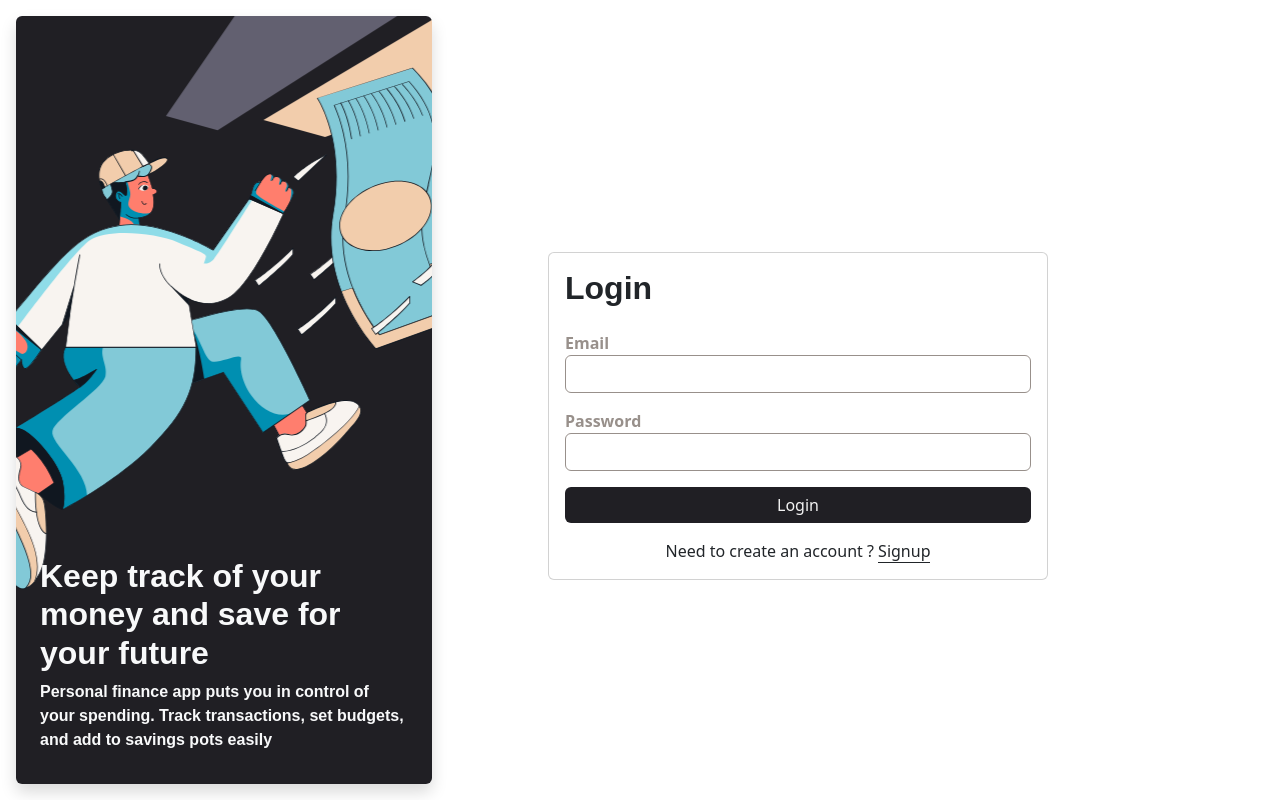
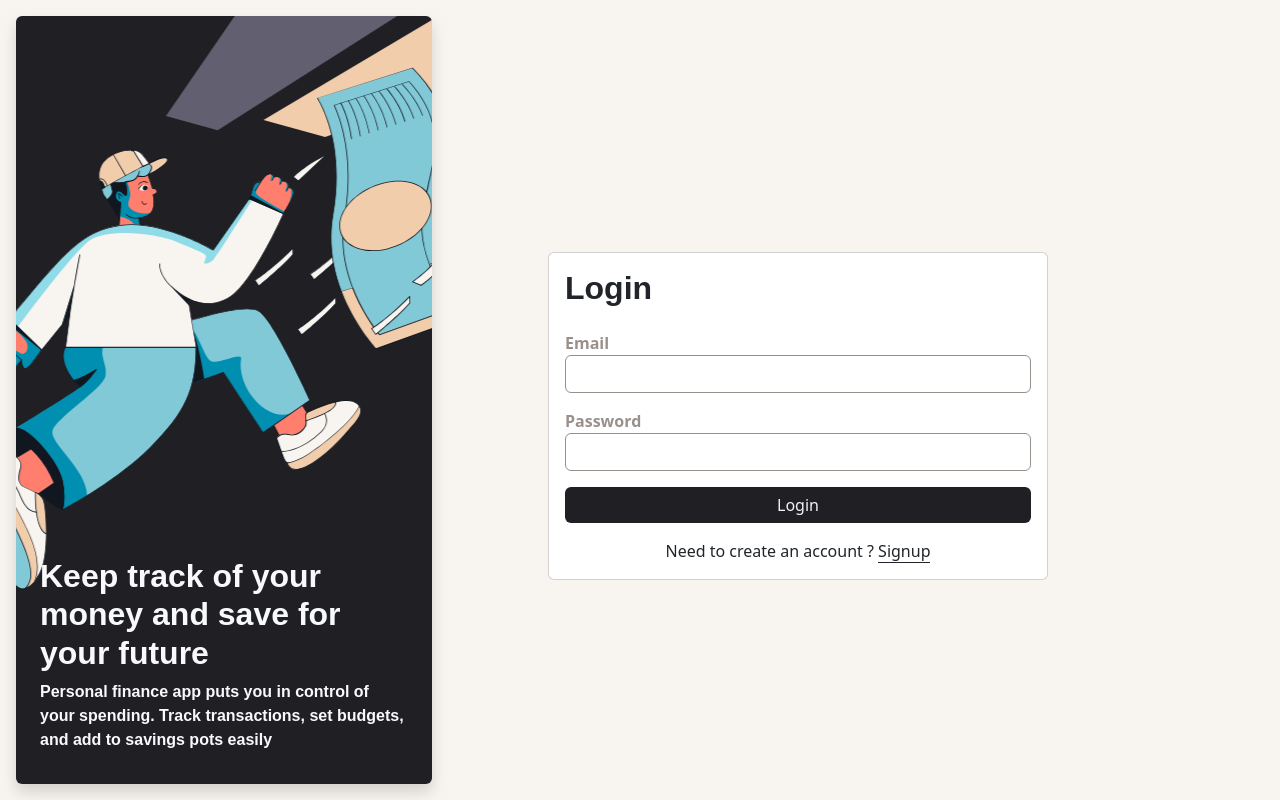
Before and after one commit to abdalsimam1-sketch/personal-finance-app, a React (Vite) app: page /login in a window 1280 px wide. Built offline with nearby package versions, Linux system fonts and the light colour scheme; no server answers.

Commit message:
add : background color

```diff
--- a/src/pages/LoginPage.jsx
+++ b/src/pages/LoginPage.jsx
@@ -82,7 +82,11 @@ export const LoginPage = () => {
   return (
     <div
       className="d-flex position-relative p-lg-3"
-      style={{ overflow: "hidden", maxHeight: "100vh" }}
+      style={{
+        overflow: "hidden",
+        maxHeight: "100vh",
+        backgroundColor: "var(--color-beige-100)",
+      }}
     >
       <section
         className="d-none d-lg-flex col-lg-4 rounded align-items-end p-4 shadow"
@@ -189,7 +193,6 @@ export const LoginPage = () => {
           </form>
         ) : (
           <div className="col-12 d-flex justify-content-center">
-            {" "}
             <span
               className="spinner-border"
               role="status"
```
